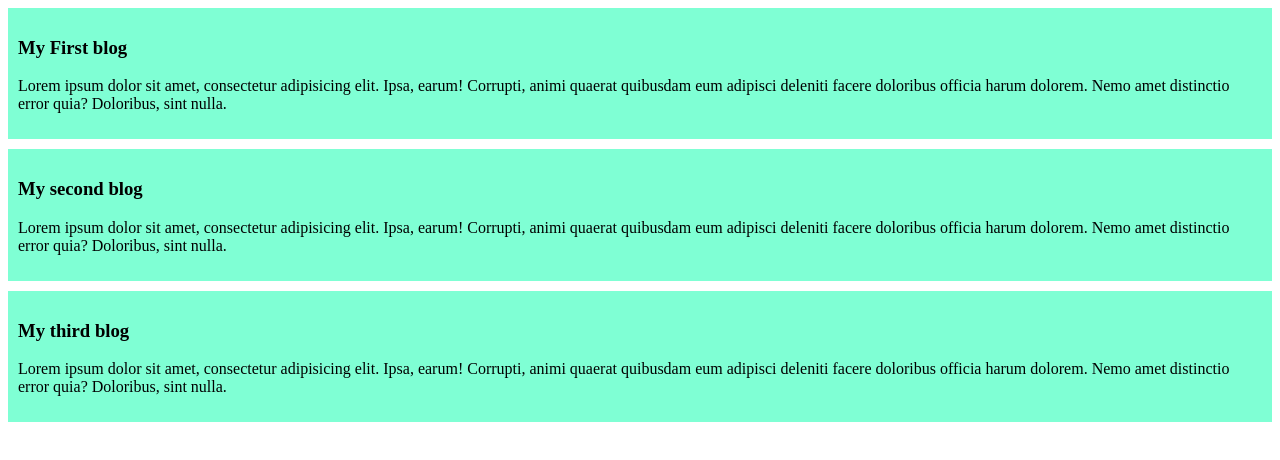
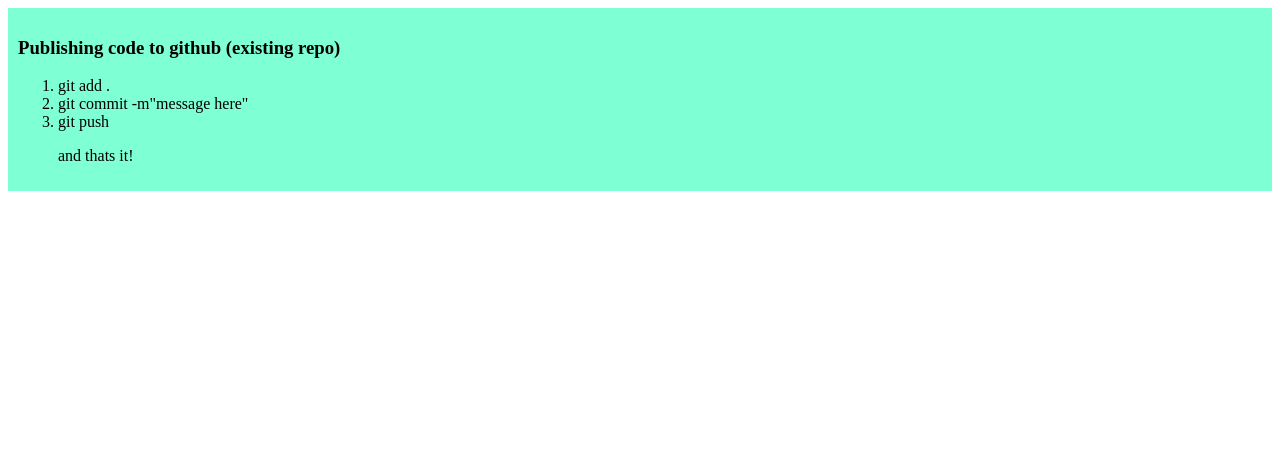
Before and after one commit to moon200218/my-simple-website, a plain HTML site: page index.html in a window 1280 px wide. Drawn offline with Linux system fonts and the light colour scheme.

Commit message:
removed blog and added git instructions

```diff
--- a/index.html
+++ b/index.html
@@ -8,16 +8,14 @@
 </head>
 <body>
     <div>
-        <h3>My First blog</h3>
-        <p>Lorem ipsum dolor sit amet, consectetur adipisicing elit. Ipsa, earum! Corrupti, animi quaerat quibusdam eum adipisci deleniti facere doloribus officia harum dolorem. Nemo amet distinctio error quia? Doloribus, sint nulla.</p>
-    </div>
-    <div>
-        <h3>My second blog</h3>
-        <p>Lorem ipsum dolor sit amet, consectetur adipisicing elit. Ipsa, earum! Corrupti, animi quaerat quibusdam eum adipisci deleniti facere doloribus officia harum dolorem. Nemo amet distinctio error quia? Doloribus, sint nulla.</p>
-    </div>
-    <div>
-        <h3>My third blog</h3>
-        <p>Lorem ipsum dolor sit amet, consectetur adipisicing elit. Ipsa, earum! Corrupti, animi quaerat quibusdam eum adipisci deleniti facere doloribus officia harum dolorem. Nemo amet distinctio error quia? Doloribus, sint nulla.</p>
+        <h3>Publishing code to github (existing repo)</h3>
+        <ol>
+            <li>git add .</li>
+            <li>git commit -m"message here"</li>
+            <li>git push</li>
+        <p>and thats it!</p>
+        </ol>
+
     </div>
 
 </body>
```
